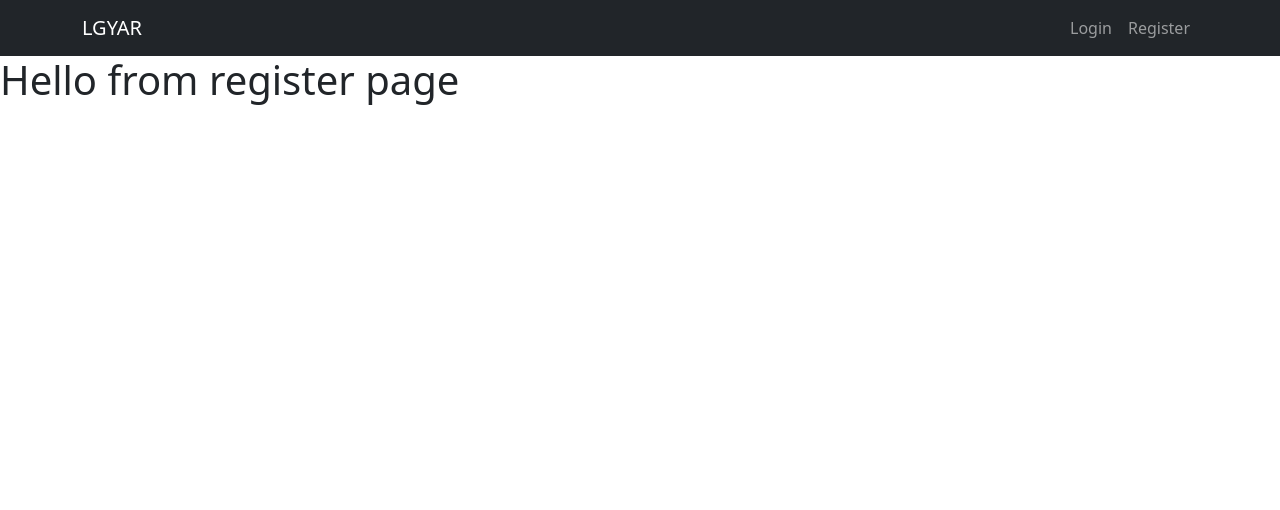
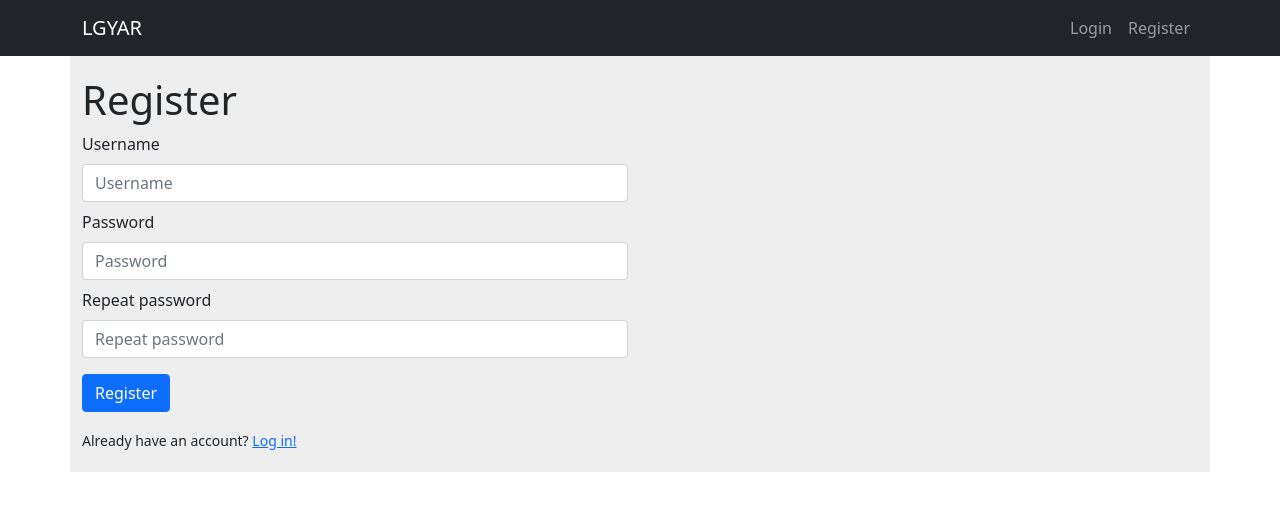
Before and after one commit to pjasinski990/lgyar_front, a React (Create React App) app: page /register in a window 1280 px wide. Shown: the top 510 px of the page. Built offline with nearby package versions, Linux system fonts and the light colour scheme; no server answers.

Commit message:
register page up

```diff
--- a/src/App.js
+++ b/src/App.js
@@ -1,15 +1,24 @@
 import React, {useEffect, useState} from "react";
 import {Route, Routes} from "react-router-dom";
-
-import Header from './view/header/Header.js'
 import LoginPage from "./view/LoginPage";
 import RegisterPage from "./view/RegisterPage";
 import ArchivePage from "./view/ArchivePage";
 import StatsPage from "./view/StatsPage";
 import {makeRequest} from "./util";
+import HomePage from "./view/HomePage";
+
+const getEmptyUser = () => {
+    return {
+        username: '',
+        role: '',
+        activePeriod: {},
+        previousPeriods: [],
+        logged: false
+    }
+}
 
 const getLoggedUser = async () => {
-    let user = {logged: false}
+    let user = getEmptyUser()
     const res = await makeRequest('user', 'get', null, null)
     if (res.ok) {
         const data = await res.json()
@@ -23,8 +32,7 @@ const getLoggedUser = async () => {
 }
 
 function App() {
-    let [user, setUser] = useState({})
-
+    let [user, setUser] = useState(getEmptyUser())
     useEffect(() => {
         getLoggedUser()
             .then(user => {
@@ -36,8 +44,8 @@ function App() {
         <>
             <div>
                 <Routes>
-                    <Route path={'/'} element={user && <Header user={user}/>} />
-                    <Route path={'/home'} element={user && <Header user={user}/>} />
+                    <Route path={'/'} element={user && <HomePage user={user}/>} />
+                    <Route path={'/home'} element={user && <HomePage user={user}/>} />
                     <Route path={'/login'} element={user && <LoginPage user={user}/>} />
                     <Route path={'/register'} element={user && <RegisterPage user={user}/>} />
                     <Route path={'/archive'} element={user && <ArchivePage user={user}/>} />
--- a/src/style/App.css
+++ b/src/style/App.css
@@ -0,0 +1,4 @@
+.content-container {
+    padding: 20px;
+    background-color: #eee;
+}
--- /dev/null
+++ b/src/view/HomePage.js
@@ -0,0 +1,39 @@
+import Header from './header/Header';
+import 'react-toastify/dist/ReactToastify.css'
+import React from "react";
+import {Container} from "react-bootstrap";
+import {Link} from "react-router-dom";
+
+function HomeLogged(props) {
+    return (
+        <>
+            <Header user={props.user}/>
+            <Container className={'content-container'}>
+                <h1>Welcome!</h1>
+            </Container>
+        </>
+    )
+}
+
+function HomeNonLogged(props) {
+    return (
+        <>
+            <Header user={props.user}/>
+            <Container className={'content-container'}>
+                <h1>Welcome!</h1>
+                <p>Please <Link to={'../login'}>log in</Link> to get started.</p>
+            </Container>
+        </>
+    )
+}
+
+function HomePage(props) {
+    if (props.user.logged) {
+        return HomeLogged(props)
+    }
+    else {
+        return HomeNonLogged(props)
+    }
+}
+
+export default HomePage
--- a/src/view/LoginPage.js
+++ b/src/view/LoginPage.js
@@ -4,6 +4,7 @@ import {toast, ToastContainer} from "react-toastify";
 import 'react-toastify/dist/ReactToastify.css'
 import React from "react";
 import {makeFormRequest} from "../util";
+import {Link} from "react-router-dom";
 
 const postLogin = async (username, password) => {
     return makeFormRequest('login', {username: username, password: password})
@@ -41,12 +42,12 @@ function LoginPage(props) {
                 draggable
                 pauseOnHover
             />
-            <Container>
-                <Row className={'mt-4 p-2'}>
+            <Container className={'content-container'}>
+                <h1>Log in</h1>
+                <Row>
                     <Col sm={4}>
-                        <h1>Log in</h1>
                         <Form onSubmit={attemptLogin}>
-                            <Form.Group className='mb-3' controlId='loginFormUsername'>
+                            <Form.Group className='mb-2' controlId='loginFormUsername'>
                                 <Form.Label>Username</Form.Label>
                                 <Form.Control type='username' placeholder='Username' />
                             </Form.Group>
@@ -60,6 +61,13 @@ function LoginPage(props) {
                         </Form>
                     </Col>
                 </Row>
+                <Row>
+                    <Container className={'m-0 pt-2 pl-0'}>
+                        <small>
+                            Don't have an account? <Link to={'../register'}>Register!</Link>
+                        </small>
+                    </Container>
+                </Row>
             </Container>
         </>
     )
--- a/src/view/RegisterPage.js
+++ b/src/view/RegisterPage.js
@@ -1,13 +1,90 @@
 import Header from "./header/Header";
 import React from "react";
+import {toast, ToastContainer} from "react-toastify";
+import {Button, Col, Container, Form, Row} from "react-bootstrap";
+import {Link} from "react-router-dom";
+import {makeFormRequest} from "../util";
+
+const attemptRegister = async (event) => {
+    event.preventDefault()
+    const {registerFormUsername, registerFormPassword, registerFormPasswordRepeat} = document.forms[0]
+    const uname = registerFormUsername.value
+    const pass = registerFormPassword.value
+    const passRepeat = registerFormPasswordRepeat.value
+    if (pass.length < 6) {
+        toast.error('Password should be at least 6 characters')
+        return
+    }
+    if (pass !== passRepeat) {
+        toast.error('Passwords do not match')
+        return
+    }
+
+    makeFormRequest('register', {username: uname, password: pass})
+        .then(res => {
+            if (res.ok) {
+                res.json()
+                    .then(data => {
+                        console.log(data)
+                        toast.success('Successfully registered. You can log in now.')
+                    })
+            }
+            else {
+                console.log(res)
+                res.json()
+                    .then(data => {
+                        console.log(data)
+                        toast.error(data['error_message'])
+                    })
+            }
+        })
+}
 
 function RegisterPage(props) {
     return (
         <>
             <Header user={props.user}/>
-            <h1>Hello from register page</h1>
+            <ToastContainer
+                position="top-center"
+                autoClose={2000}
+                closeOnClick
+                pauseOnFocusLoss
+                draggable
+                pauseOnHover
+            />
+            <Container className={'content-container'}>
+                <h1>Register</h1>
+                <Row>
+                    <Col md={6}>
+                        <Form onSubmit={attemptRegister}>
+                            <Form.Group className='mb-2' controlId='registerFormUsername'>
+                                <Form.Label>Username</Form.Label>
+                                <Form.Control type='username' placeholder='Username' />
+                            </Form.Group>
+                            <Form.Group className='mb-2' controlId='registerFormPassword'>
+                                <Form.Label>Password</Form.Label>
+                                <Form.Control type='password' placeholder='Password' />
+                            </Form.Group>
+                            <Form.Group className='mb-3' controlId='registerFormPasswordRepeat'>
+                                <Form.Label>Repeat password</Form.Label>
+                                <Form.Control type='password' placeholder='Repeat password' />
+                            </Form.Group>
+                            <Button variant='primary' type='submit'>
+                                Register
+                            </Button>
+                        </Form>
+                    </Col>
+                </Row>
+                <Row>
+                    <Container className={'m-0 pt-3'}>
+                        <small>
+                            Already have an account? <Link to={'../login'}>Log in!</Link>
+                        </small>
+                    </Container>
+                </Row>
+            </Container>
         </>
-    );
+    )
 }
 
 export default RegisterPage;
```
